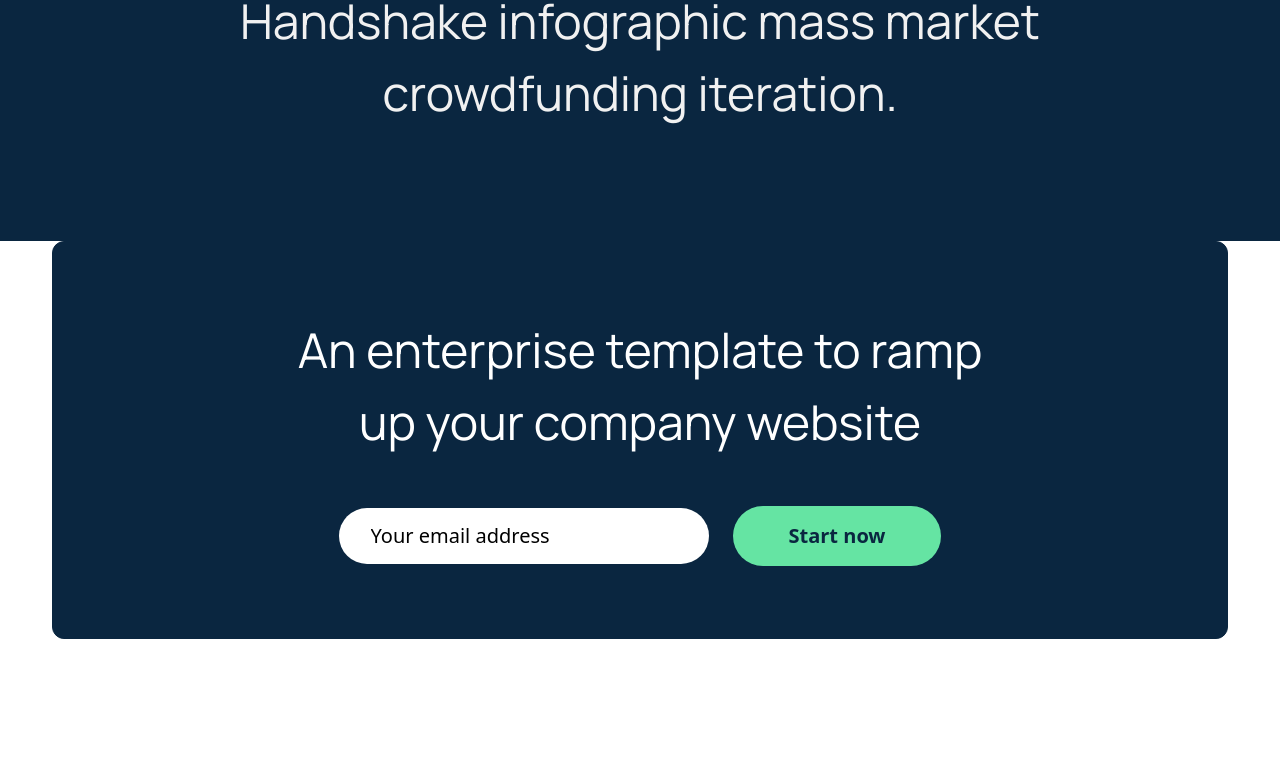
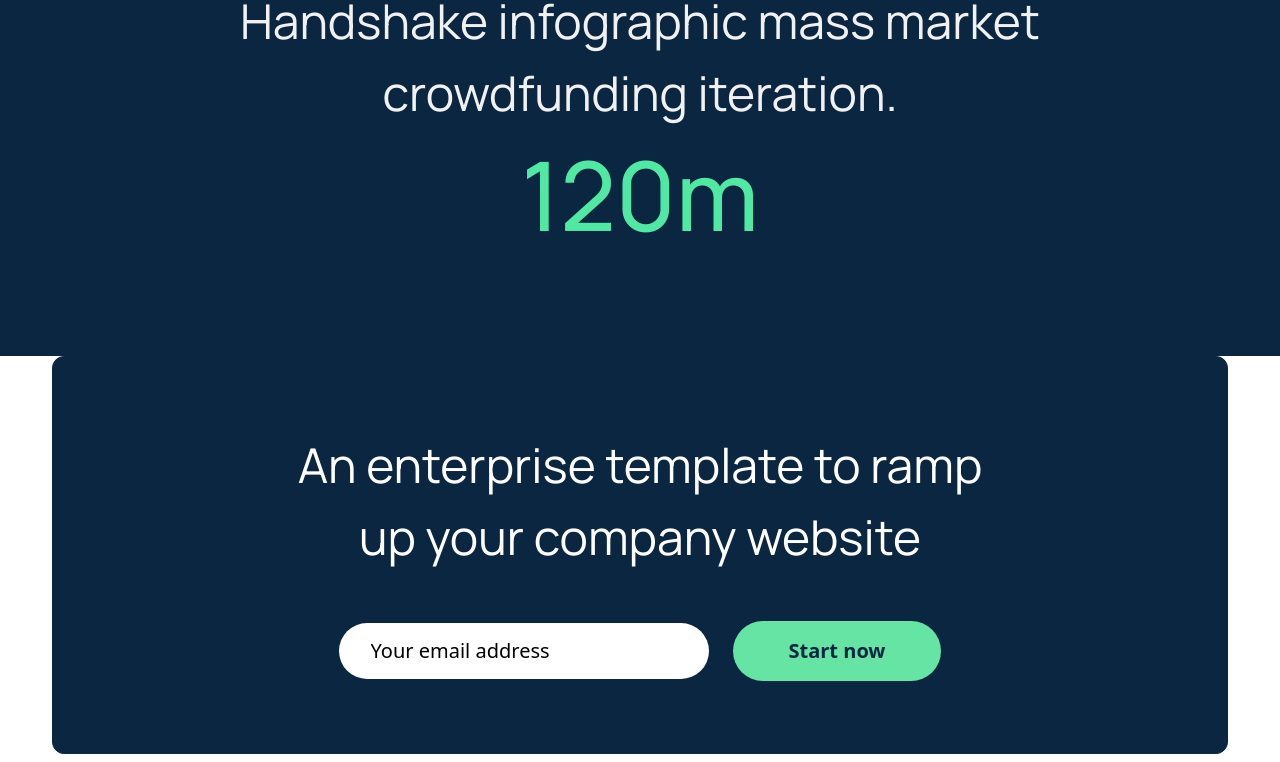
Before and after one commit to mayankpcp7/Boldo, a website: page index.html in a window 1280 px wide. Shown: the part 1920-2682 px from the top of the page. Drawn offline with nearby package versions, Linux system fonts and the light colour scheme.

Commit message:
merge code

```diff
--- a/assets/css/root.css
+++ b/assets/css/root.css
@@ -62,7 +62,7 @@
   color: var(--clr-darkblue);
 }
 
-.clr_lighgren {
+.clr_lightgreen {
   color: var(--clr-lightgreen);
 }
 
@@ -93,3 +93,6 @@
 .leading_175{
   line-height: 175%;
 }
+.leading_58{
+  line-height: 58.33%;
+}
--- a/index.html
+++ b/index.html
@@ -74,7 +74,7 @@
   <h2 class="text-center ff_manrope fw-normal leading_150 clr_white mw_842 fs_2xl">Handshake infographic mass market crowdfunding iteration.</h2>
   <div class="d-flex align-items-center justify-content-between">
 <div>
-  <h4 class="clr_lightgrey fs_"></h4>
+  <h4 class="clr_lightgreen fs_4xl ff_manrope">120m</h4>
 </div>
   </div>
 </div>
```
